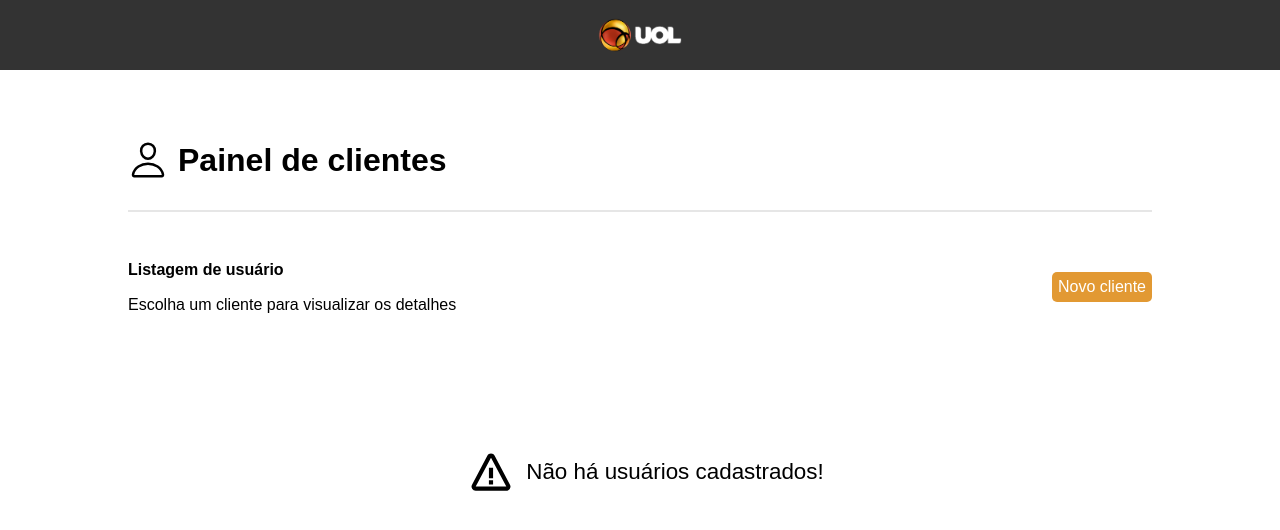
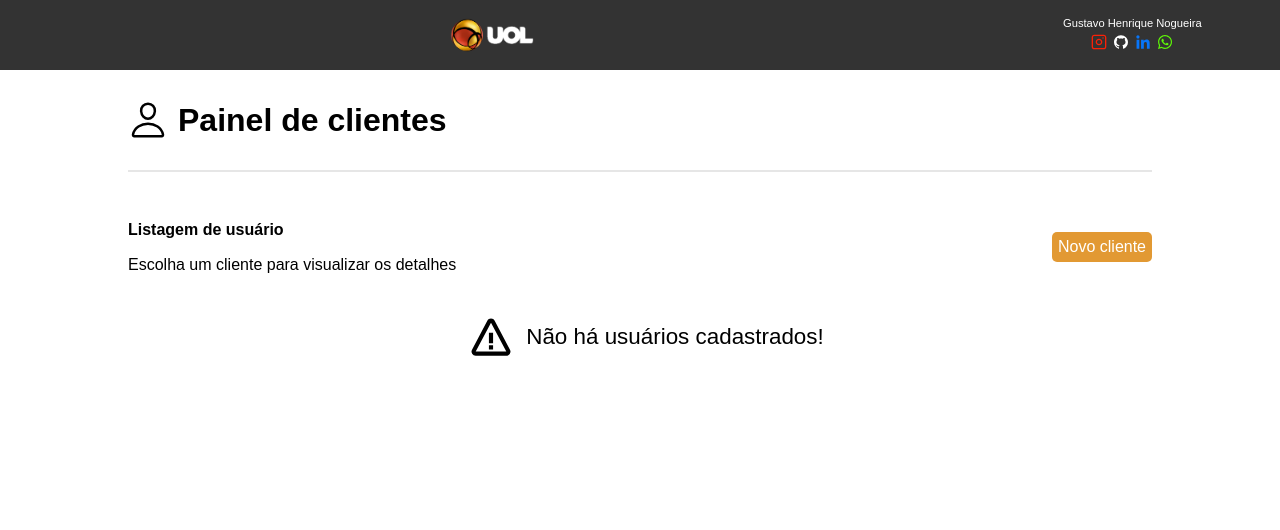
Before and after one commit to Ghenriquer10/desafio_uol_front-end, a React (Create React App) app: page / in a window 1280 px wide. Shown: the top 530 px of the page. Built offline with nearby package versions, Linux system fonts and the light colour scheme.

Commit message:
Projeto finzalido <3

```diff
--- a/src/Pages/Home/style.js
+++ b/src/Pages/Home/style.js
@@ -1,12 +1,11 @@
 import styled from 'styled-components';
 
 export const Container = styled.div`
-    height: 100%;
     width: 100%;
     display: flex;
-    align-items: center;
     justify-content: center;
-    margin-bottom: 30px;
+    margin-bottom: 40px;
+    margin-top: 30px;
 `;
 
 export const Content = styled.div`
@@ -16,7 +15,6 @@ export const Content = styled.div`
     flex-direction: column;
 
     .empty-users{
-        height: 300px;
         display: flex;
         justify-content: center;
         align-items: center;
@@ -35,7 +33,6 @@ export const Content = styled.div`
 export const Title = styled.div`
     width: 80%;
     display: flex;
-    margin-top: 70px;
     flex-direction: column;
 
 
@@ -73,10 +70,10 @@ export const AddUser = styled.div`
     height: 70px;
     align-items: center;
     margin-top: 40px;
+    margin-bottom: 30px;
 
     @media (min-width: 320px) and (max-width: 480px) {
         flex-direction: column;
-        height: 100%;
     }
 
 
--- a/src/Pages/NewCostumer/index.js
+++ b/src/Pages/NewCostumer/index.js
@@ -24,6 +24,7 @@ export const NewCostumer = () => {
     }
 
     return(
+        <>
         <C.Container>
             <C.Content>
                 <C.Title>
@@ -56,5 +57,6 @@ export const NewCostumer = () => {
                 </C.CostumerFields>
             </C.Content>
         </C.Container>
+        </>
     )
 }
--- a/src/Pages/NewCostumer/style.js
+++ b/src/Pages/NewCostumer/style.js
@@ -5,6 +5,7 @@ export const Container = styled.div`
     width: 100%;
     display: flex;
     justify-content: center;
+    margin-bottom: 50px;
 `;
 
 export const Content = styled.div`
--- a/src/components/EditModal/index.js
+++ b/src/components/EditModal/index.js
@@ -56,7 +56,7 @@ export const EditModal = () => {
         <>
             <C.DetailsBackground onClick={closeEditlModal} ref={detailRef}>
                     <animated.div style={animation}>
-                        <C.EditWrapper modalEdit={editModal}>
+                        <C.EditWrapper>
                             <C.DetailContent>
                                 <C.Item>
                                     <form onSubmit={handleDatas}>
@@ -74,8 +74,8 @@ export const EditModal = () => {
                                             <option name="desativado" value="desativado">Desativado</option>
                                         </select>
                                         <C.Buttons>
+                                            <button className='close' onClick={e => setEditModal(false)}>Fechar</button>
                                             <button className='edite' type='submit'>Editar dados</button>
-                                            <button className='close' onClick={e => setEditModal(false)}>Fechar</button>
                                         </C.Buttons>
                                     </form>
                                 </C.Item>
--- a/src/components/Header/index.js
+++ b/src/components/Header/index.js
@@ -1,10 +1,27 @@
 import React from 'react'
 import * as C from './style'
 import logoUol from '../../assets/uol-branco.png'
+import { CgInstagram } from 'react-icons/cg'
+import { AiFillGithub } from 'react-icons/ai'
+import { GrLinkedinOption } from 'react-icons/gr'
+import { FaWhatsapp } from 'react-icons/fa'
 export const Header = () => {
     return(
         <C.Container>
-            <img src={logoUol} alt="Imagem representando o logo redondo da Uol e o nome Uol"/>
+            <div className='image-logo'>
+                <img src={logoUol} alt="Imagem representando o logo redondo da Uol e o nome Uol"/>
+            </div>
+            <div className='contacts'>
+                <div className='developer'>
+                    <p>Gustavo Henrique Nogueira</p>
+                </div>
+                <div className='social-media'>
+                    <a href='https://www.instagram.com/gustavo_h.n.f/'><CgInstagram color='#F92107'/></a>
+                    <a href='https://github.com/Ghenriquer10'><AiFillGithub color='#fff'/></a>
+                    <a href='https://www.linkedin.com/in/gustavo-henrique-a584021a2/'><GrLinkedinOption color='#0775F9'/></a>
+                    <a href='https://wa.me/5561995776284'><FaWhatsapp color='#5FF907'/></a>
+                </div>
+            </div>
         </C.Container>
     )
 }
--- a/src/components/Header/style.js
+++ b/src/components/Header/style.js
@@ -5,11 +5,68 @@ export const Container = styled.div`
     width: 100%;
     display: flex;
     align-items: center;
-    justify-content: center;
+    justify-content: space-around;
     background-color: #333333;
+
+    svg{
+        cursor: pointer;
+    }
+
+    @media (min-width: 320px) and (max-width: 768px) {
+        flex-direction: column;
+        height: 120px;
+    }
+
+    .image-logo{
+        width: 100%;
+        display: flex;
+        align-items: center;
+        justify-content: center;
+    }
 
     img{
         height: 50px;
         width: 100px;
     }
+
+
+    .contacts{
+        color: white;
+        width: 30%;
+
+        @media (min-width: 320px) and (max-width: 768px) {
+            width: 100%;
+        }
+    }
+
+    .developer{
+        display: flex;
+        align-items: center;
+        justify-content: center;
+
+        p{
+            font-size: 0.7em;
+        }
+
+        svg{
+            display: flex;
+            align-items: center;
+            justify-content: center;
+            height: 15px;
+            width: 15px;
+            margin: 0 4px;
+        }
+
+    }
+
+    .social-media{
+        margin-top: 5px;
+        display: flex;
+        align-items: center;
+        justify-content: center;
+        width: 100%;
+        svg{
+            margin: 0 3px;
+        }
+    }
 `;
--- a/src/components/User/style.js
+++ b/src/components/User/style.js
@@ -1,7 +1,7 @@
 import styled from 'styled-components';
 
 export const Container = styled.div`
-    height: 80px;
+    height: 70px;
     width: 80%;
     margin: 10px 0;
     border: 1px solid rgb(185,185,185);
@@ -10,9 +10,9 @@ export const Container = styled.div`
     justify-content: space-around;
     padding: 10px;
 
-    @media (min-width: 320px) and (max-width: 768px) {
+    @media (min-width: 320px) and (max-width: 960px) {
         flex-direction: column;
-        height: 200px;
+        height: 290px;
         padding: 20px;
     }
 
@@ -34,11 +34,11 @@ export const Container = styled.div`
         justify-content: space-around;
         flex-direction: column;
         align-items: center;
+        margin: 5px 0;
     }
 
     .status{
         display: flex;
-        align-items: center;
         justify-content: center;
         text-transform: capitalize;
     }
@@ -50,8 +50,9 @@ export const Container = styled.div`
         height: 100%;
         align-items: center;
         margin-right: 30px;
+        margin: 10px 0;
 
-        @media (min-width: 320px) and (max-width: 768px) {
+        @media (min-width: 320px) and (max-width: 960px) {
             justify-content: center;
             margin-right: 0;
         }
--- a/src/styles/global.js
+++ b/src/styles/global.js
@@ -8,13 +8,12 @@ export default createGlobalStyle`
         outline: 0;
     }
 
-    body{
+    body, html, #root{
         font-family: sans-serif;
-        height: 100%;
+    }
 
-        button{
-            cursor: pointer;
-        }
+    button{
+        cursor: pointer;
     }
 
     ul{
```
Also changed, not shown: src/Pages/Home/index.js (indentation only).
